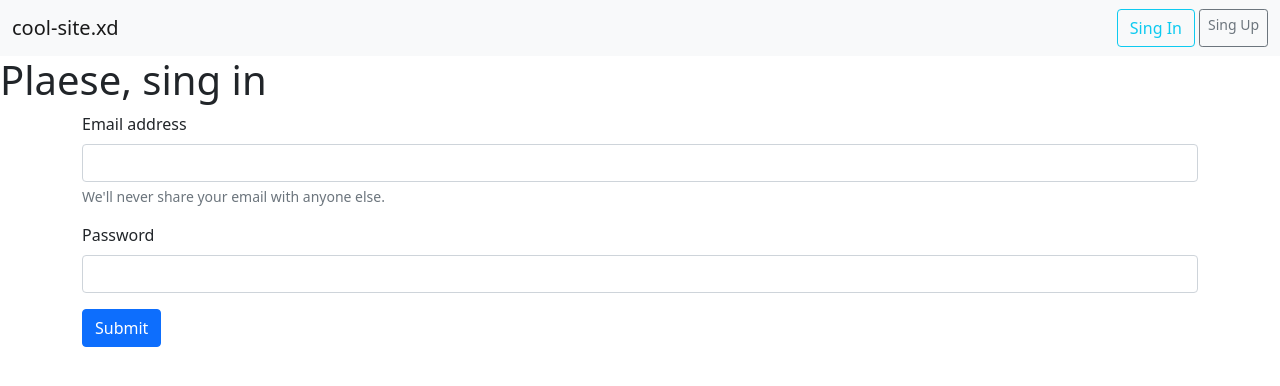
After one commit to Myakizh/Share-readings, a FastAPI app: template src/templates/sing-in.html in a window 1280 px wide. The commit adds this page. Shown: the top 386 px of the page. Run offline with FastAPI, Linux system fonts and the light colour scheme; the template is opened without the code that fills it, so the values that code supplies are empty; parts of the project's set-up code (start-up, migrations or seed data) failed here and were passed over.

Commit message:
add simple post form

```diff
--- a/requirements.txt
+++ b/requirements.txt
@@ -5,3 +5,4 @@ sqlalchemy
 fastapi-users[sqlalchemy]
 aiosqlite
 jinja2
+python-multipart
--- a/src/api/__init__.py
+++ b/src/api/__init__.py
@@ -5,11 +5,13 @@ from services.users import auth_backend, fastapi_users
 
 from .sup import router as sup_router
 from .temp import router as temp_router
+from .auth import router as auth_router
 
 router = APIRouter()
 
 router.include_router(sup_router)
 router.include_router(temp_router)
+router.include_router(auth_router)
 
 router.include_router(
     fastapi_users.get_auth_router(auth_backend), prefix="/auth/jwt", tags=["auth"]
--- a/src/templates/include/topnav.html
+++ b/src/templates/include/topnav.html
@@ -2,7 +2,7 @@
     <div class="container-fluid">
       <a class="navbar-brand" href="/">cool-site.xd</a>
       <form class="d-flex">
-        <a class="btn btn-outline-info me-1" role="button" href="/page/sing-in">Sing In</a>
+        <a class="btn btn-outline-info me-1" role="button" href="/sing-in">Sing In</a>
         <a class="btn btn-sm btn-outline-secondary" role="button" href="/auth">Sing Up</a>
       </form>
 
--- /dev/null
+++ b/src/templates/sing-in.html
@@ -0,0 +1,36 @@
+{% extends "base.html" %}
+
+{% block title %}Super Page{% endblock %}
+
+{% block head %}
+{{ super() }}
+{% endblock %}
+
+{% block page_content %}
+<h1>
+    Plaese, sing in
+</h1>
+
+<div class="container">
+    <form action="/auth/register" method="post">
+        <div class="mb-3">
+          <label for="exampleInputEmail1" class="form-label">Email address</label>
+          <input type="email" name="Email" class="form-control" id="exampleInputEmail1" aria-describedby="emailHelp">
+          <div id="emailHelp" class="form-text">We'll never share your email with anyone else.</div>
+        </div>
+        <div class="mb-3">
+            <label for="exampleInputPassword1" class="form-label">Password</label>
+            <input type="password" name="Password" class="form-control" id="exampleInputPassword1">
+          </div>
+        <button type="submit" class="btn btn-primary">Submit</button>
+      </form>
+      {% if data %}
+      Your number is {{data.email}} and the result is {{data.pwd}}.
+      {% endif %}
+</div>
+
+{% endblock %}
+
+{% block scripts %}
+{{ super() }}
+{% endblock %}
```
Also changed, not shown: src/api/auth.py (added, +19 -0 lines).
